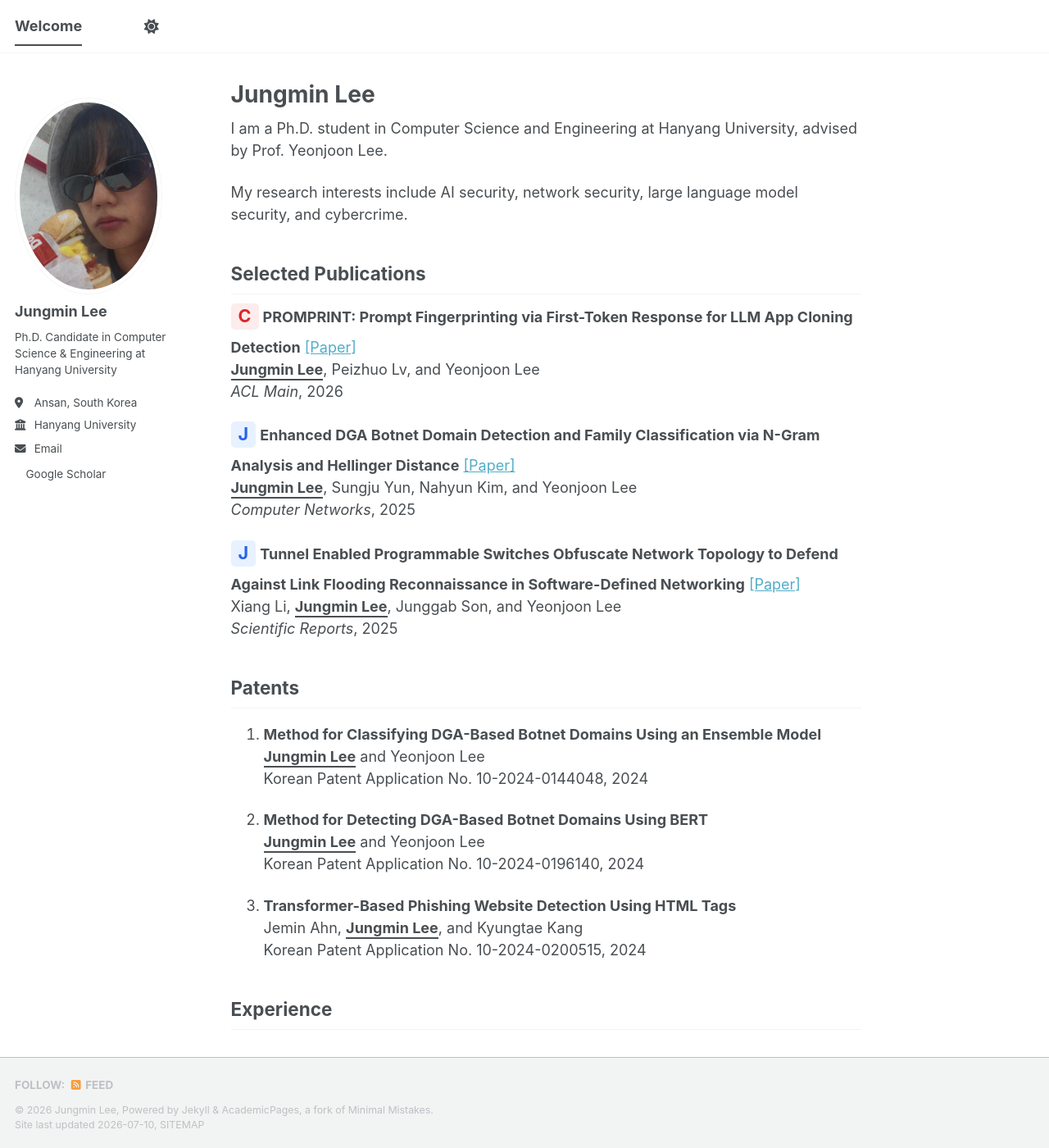
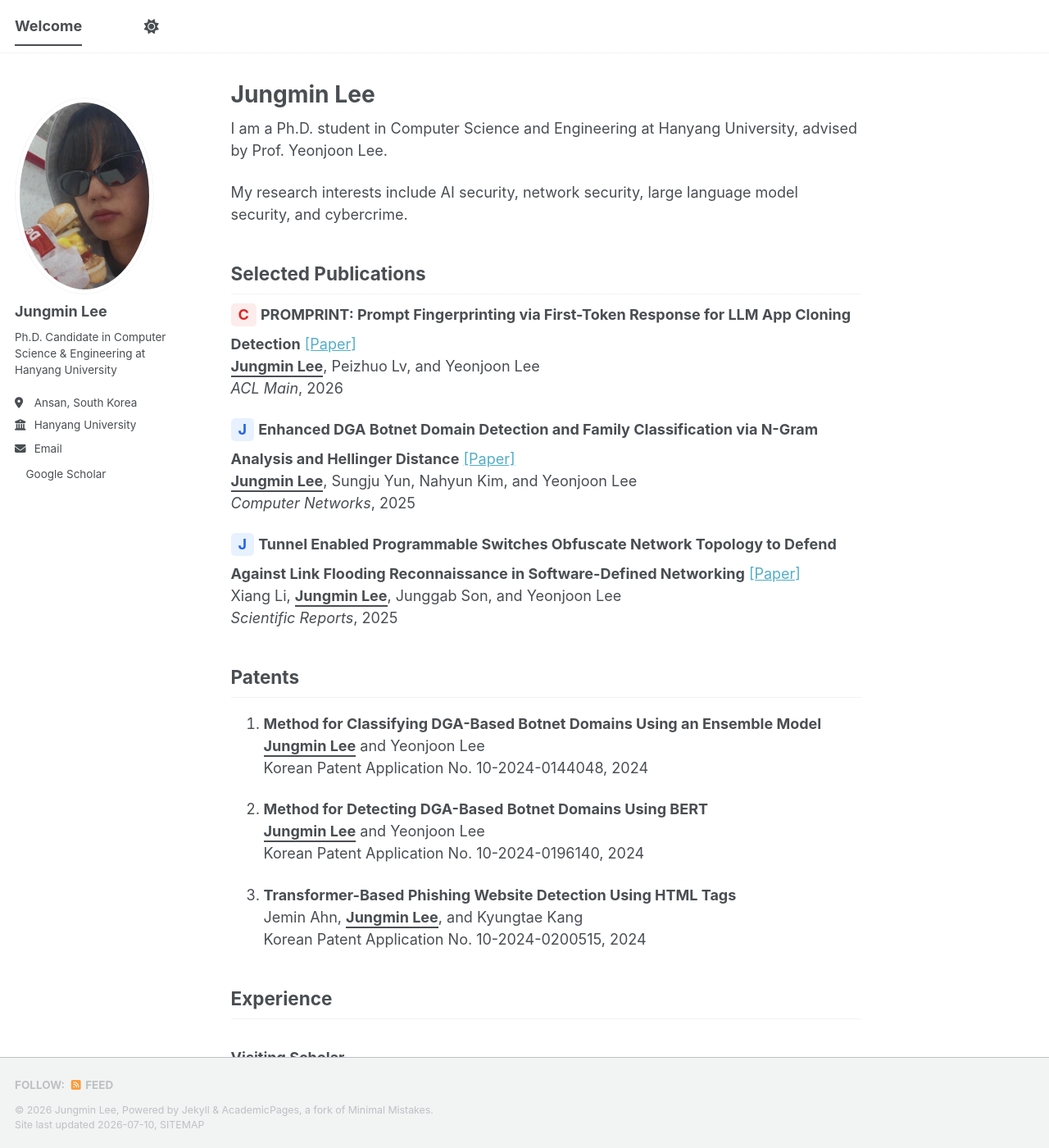
Before and after one commit to jm-lee00/jm-lee00.github.io, a Jekyll site: the page built from _pages/about.md, in a window 1280 px wide and 1400 px high. Shown: the whole window at 82% size. Built offline with Jekyll 4.4.1, drawn with Linux system fonts in a browser that asks for light colours; a style sheet for code colours, icons or effects is not loaded.

Commit message:
Modification

```diff
--- a/assets/css/main.scss
+++ b/assets/css/main.scss
@@ -71,7 +71,7 @@
 
     border-radius: 5px;
 
-    font-size: 1.2rem;
+    font-size: 1.0rem;
     font-weight: 700;
 
     line-height: 1.2;
@@ -89,14 +89,14 @@
 }
 
 .author__avatar {
-    width: 180px;
+    width: 170px;
     height: 240px;
     overflow: hidden;
     border-radius: 50%;
 }
 
 .author__avatar img {
-    width: 180px;
+    width: 170px;
     height: 240px;
 
     object-fit: cover;
```
